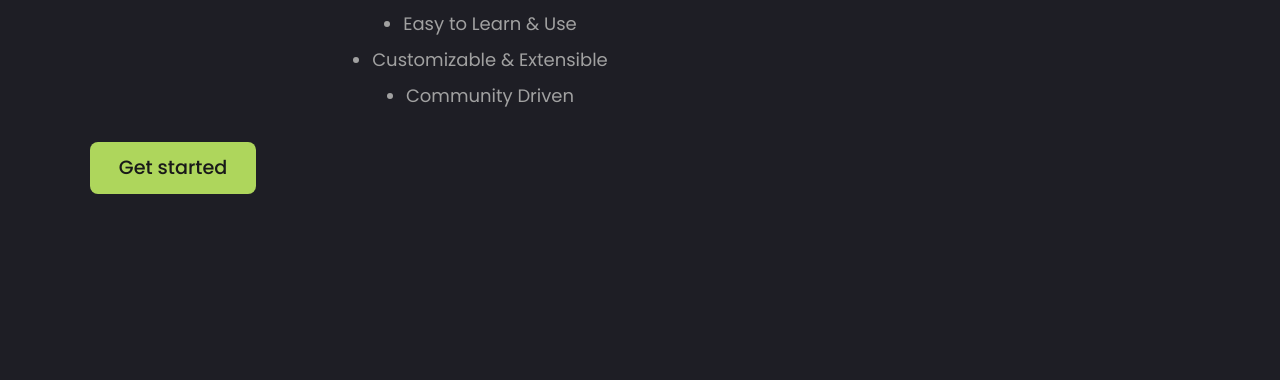
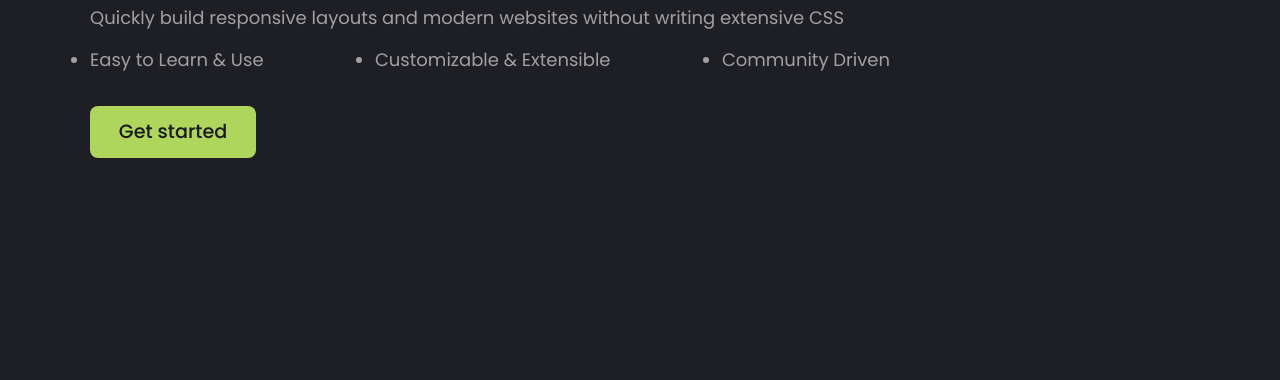
Before and after one commit to FaraazKhhan/blenzo-css, a Gatsby site: page / in a window 1280 px wide. Shown: the part 420-800 px from the top of the page. Built offline with nearby package versions, Linux system fonts and the light colour scheme; Gatsby itself is replaced by a stand-in of ours.

Commit message:
changed: index classes

```diff
--- a/src/pages/index.js
+++ b/src/pages/index.js
@@ -28,7 +28,7 @@ export default function Home({ data }) {
           </h2>
           <p className="text-gray max-width-800 mb-10">
             Quickly build responsive layouts and modern websites without writing extensive CSS
-            <ul className="mt-2 flex flex-dir-col-sm justify-content-space-around">
+            <ul className="mt-2 flex flex-dir-col-sm justify-content-space-between">
               <li>Easy to Learn & Use</li>
               <li>Customizable & Extensible</li>
               <li>Community Driven</li>
--- a/static/css/nostyle.css
+++ b/static/css/nostyle.css
@@ -809,6 +809,10 @@ h6 {
   align-items: center;
 }
 
+.flex-dir-col-sm {
+  flex-direction: column;
+}
+
 .flex-dir-col {
   display: -webkit-box;
   display: -ms-flexbox;
@@ -980,6 +984,12 @@ h6 {
   -webkit-box-pack: space-evenly;
   -ms-flex-pack: space-evenly;
   justify-content: space-evenly;
+}
+
+.justify-content-space-between {
+  -webkit-box-pack: space-between;
+  -ms-flex-pack: space-between;
+  justify-content: space-between;
 }
 
 .btn:focus,
@@ -3899,7 +3909,7 @@ textarea.form-input {
   }
 
   .flex-dir-col-sm {
-    flex-direction: column;
+    flex-direction: unset;
   }
 }
 
@@ -3907,6 +3917,10 @@ textarea.form-input {
   .navbar {
     height: 66px;
     max-height: 66px;
+  }
+
+  .flex-dir-col-sm {
+    flex-direction: unset;
   }
 
   .navbar-menu {
@@ -4014,6 +4028,10 @@ textarea.form-input {
     font-size: 18px;
   }
 
+  .flex-dir-col-sm {
+    flex-direction: unset;
+  }
+
   .navbar-menu .navbar-link-list {
     font-size: 0.85rem;
   }
```
